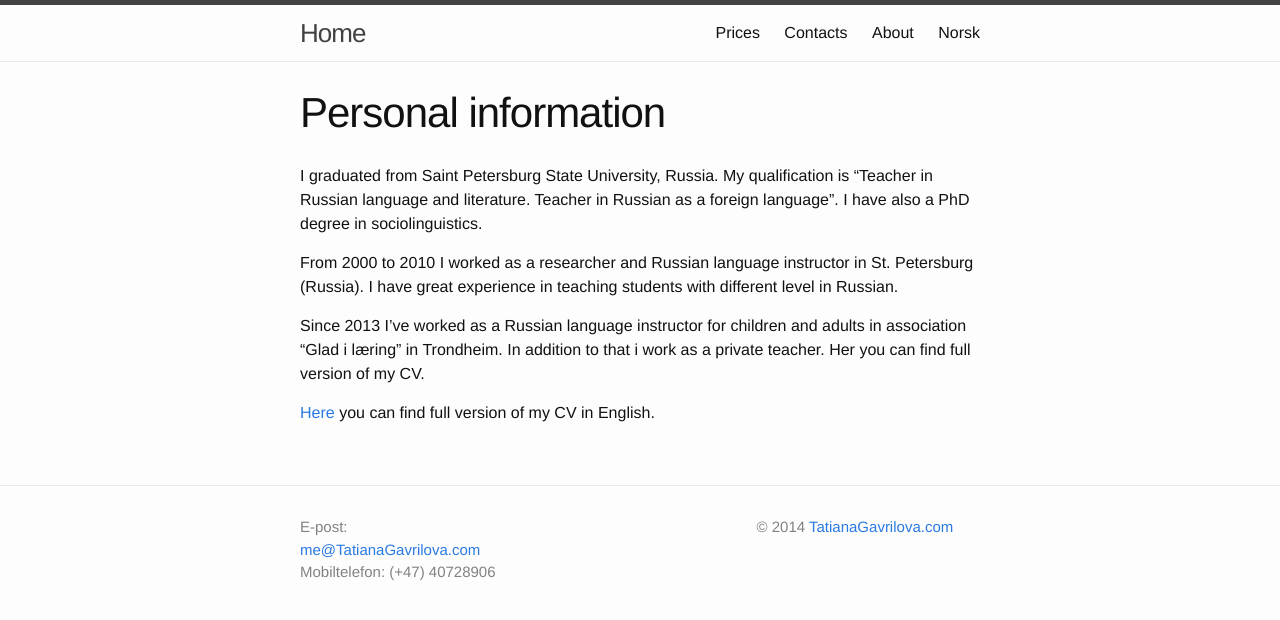
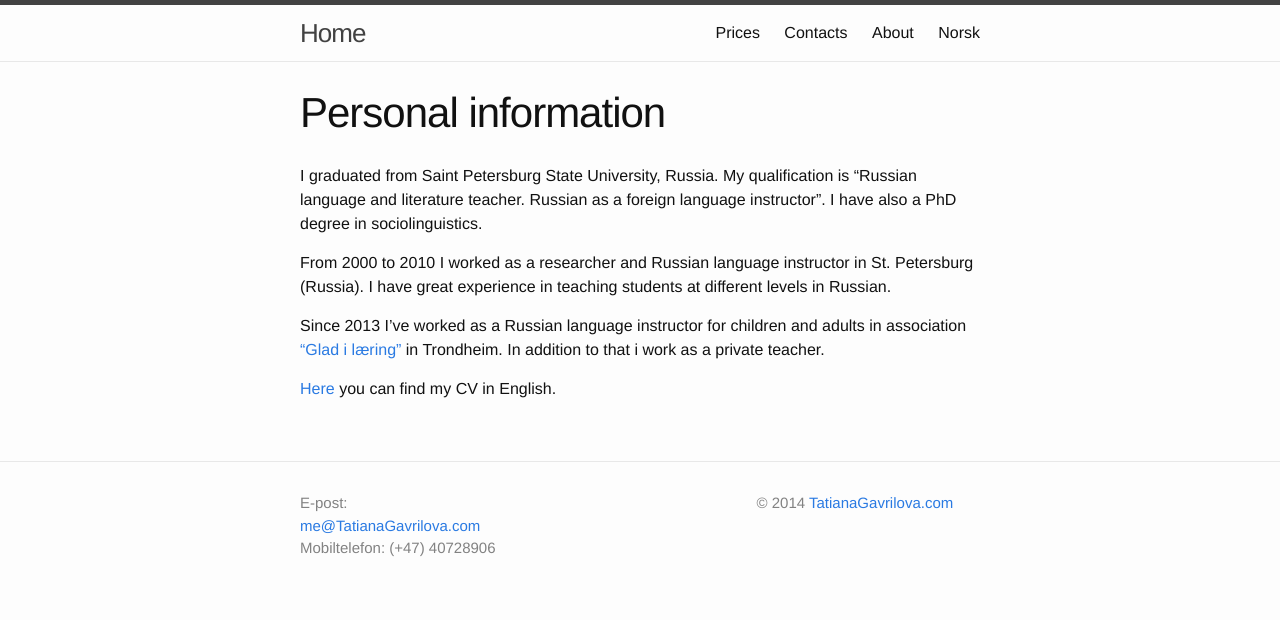
Before and after one commit to TatianaGavrilova/tatianagavrilova.github.io, a Jekyll site: the page built from en/02-about.md, in a window 1280 px wide. Shown: the top 620 px of the page. Built offline with Jekyll 4.4.1, drawn with Linux system fonts in a browser that asks for light colours.

```diff
--- a/en/02-about.md
+++ b/en/02-about.md
@@ -7,16 +7,16 @@ lang: en
 ---
 
 I graduated from Saint Petersburg State University, Russia. My qualification
-is "Teacher in Russian language and literature. Teacher in Russian as a
-foreign language". I have also a PhD degree in sociolinguistics.
+is "Russian language and literature teacher. Russian as a foreign language
+instructor". I have also a PhD degree in sociolinguistics.
 
 From 2000 to 2010 I worked as a researcher and Russian language instructor in
-St. Petersburg (Russia). I have great experience in teaching students with
-different level in Russian.
+St. Petersburg (Russia). I have great experience in teaching students at
+different levels in Russian.
 
 Since 2013 I've worked as a Russian language instructor for children and
-adults in association “Glad i læring” in Trondheim. In addition to that i work
-as a private teacher. Her you can find full version of my CV.
+adults in association [“Glad i læring”](https://www.facebook.com/Russiskskole)
+in Trondheim. In addition to that i work as a private teacher.
 
-[Here]({{ site.baseurl }}/cv/Tatiana_Gavrilova_CV_side_en.pdf) you can find
-full version of my CV in English.
+[Here]({{ site.baseurl }}/cv/Tatiana_Gavrilova_CV_side_en.pdf) you can find my
+CV in English.
```
Also changed, not shown: images/photo.jpg.
